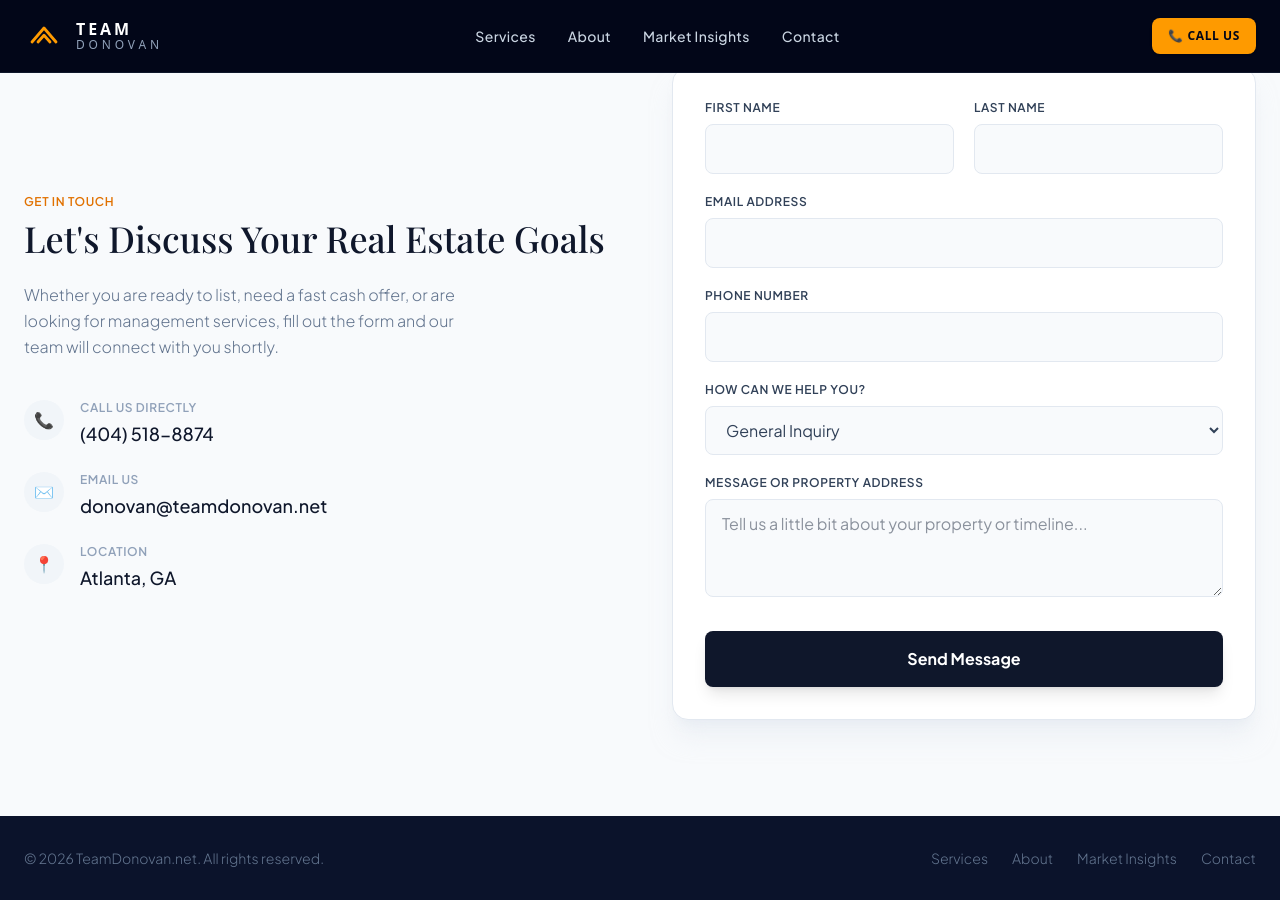
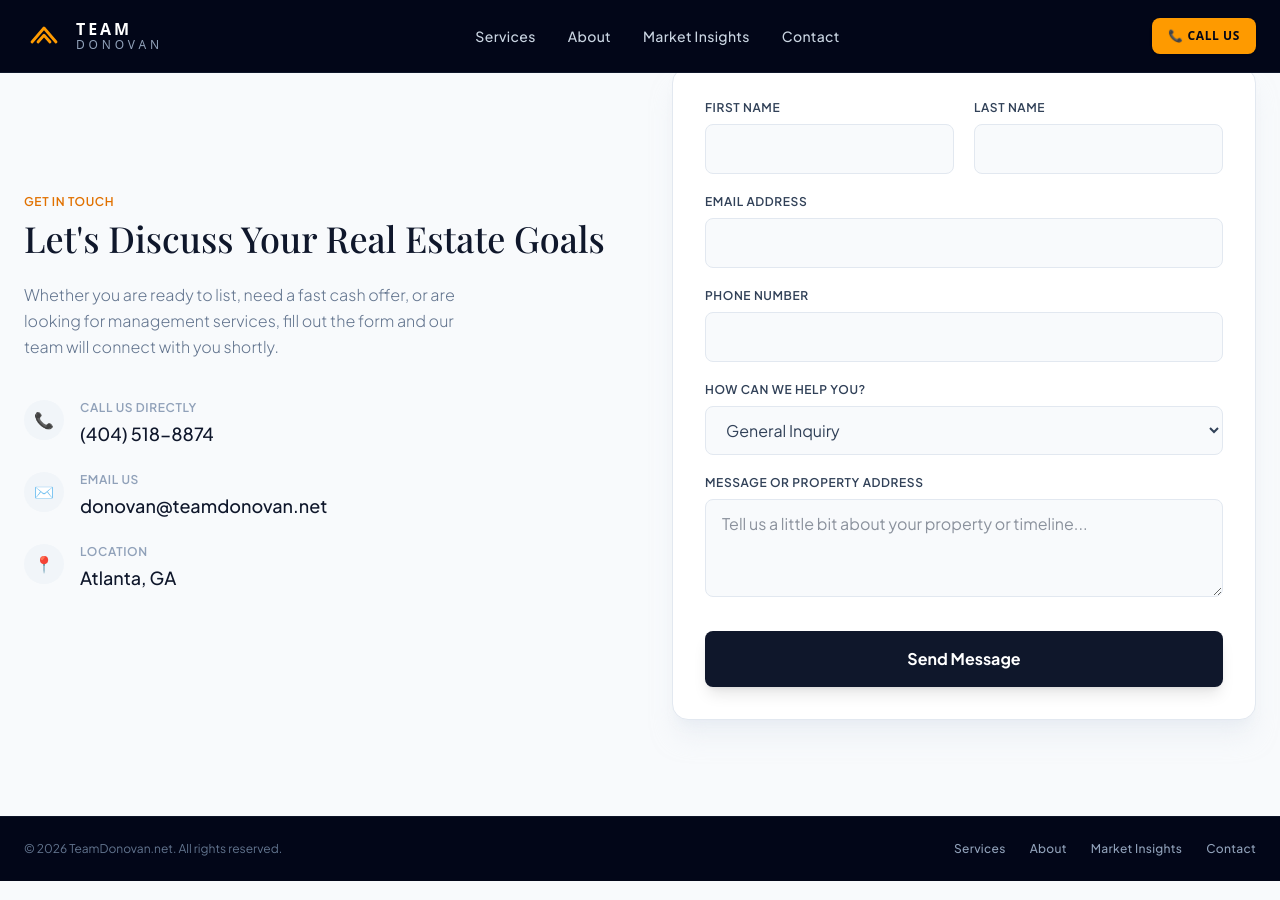
Before and after one commit to teamdonovanre/teamdonovan-website, a Jekyll site: the page built from index.html, in a window 1280 px wide and 900 px high, scrolled down 2248 px. Built offline with Jekyll 4.4.1, drawn with Linux system fonts in a browser that asks for light colours; some web fonts are replaced.

Commit message:
Replace footer with include directive for footer.html

```diff
--- a/index.html
+++ b/index.html
@@ -270,17 +270,7 @@
     </section>
 
     <!-- FOOTER -->
-    <footer class="bg-[#0B132B] text-slate-500 py-8 px-6 text-center text-sm font-light">
-        <div class="max-w-7xl mx-auto flex flex-col md:flex-row justify-between items-center gap-4">
-            <p>&copy; 2026 TeamDonovan.net. All rights reserved.</p>
-            <div class="flex gap-6">
-                <a href="#services" class="hover:text-amber-400 transition">Services</a>
-                <a href="#about" class="hover:text-amber-400 transition">About</a>
-                <a href="/blog/" class="hover:text-amber-400 transition">Market Insights</a>
-                <a href="#contact" class="hover:text-amber-400 transition">Contact</a>
-            </div>
-        </div>
-    </footer>
+    {% include footer.html %}
 
 </body>
 </html>
```
